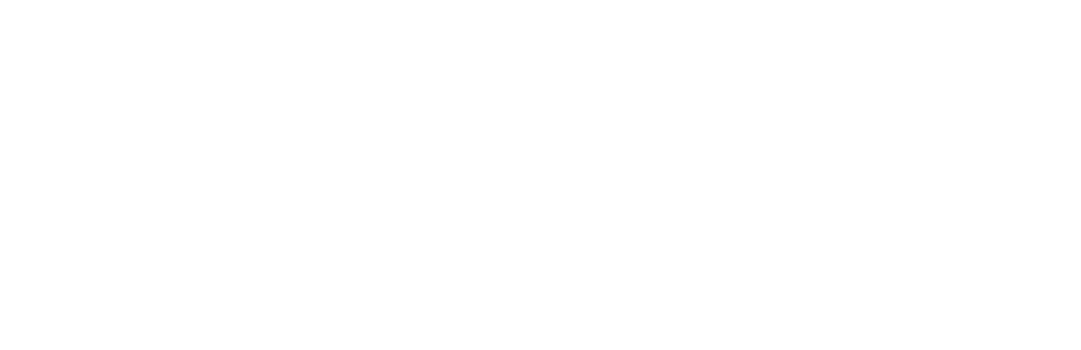
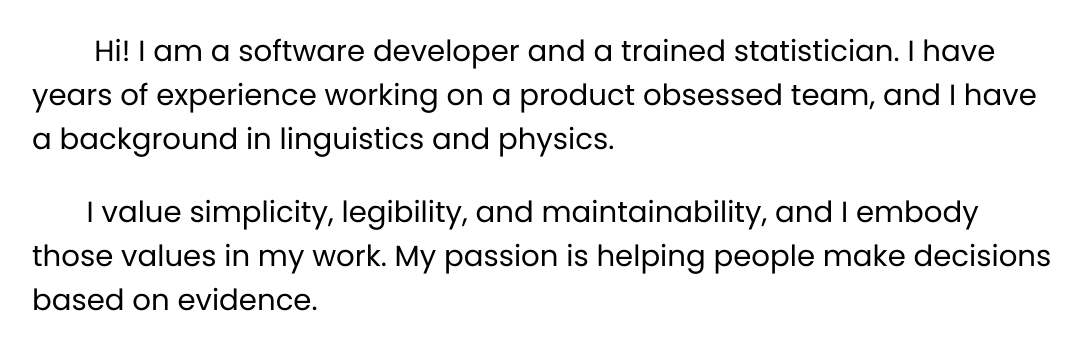
Before and after one commit to vaughn-johnson/homepage, a Gatsby app: page /home/Body in a window 1280 px wide. Shown: the top 350 px of the page, without its empty margins (96-1177 px from the left). Built offline with nearby package versions, Linux system fonts and the light colour scheme.

Commit message:
Fix Top-Level provider (#12)
Co-authored-by: vaughn-johnson <vneck@uw.edu>

```diff
--- a/wrap-with-provider.js
+++ b/wrap-with-provider.js
@@ -2,8 +2,8 @@
 import { ParallaxProvider } from 'react-scroll-parallax';
 
 // eslint-disable-next-line react/display-name,react/prop-types
-export default ({ children }) => (
+export default ({ element }) => (
   <ParallaxProvider>
-    {children}
+    {element}
   </ParallaxProvider>
 );
```
